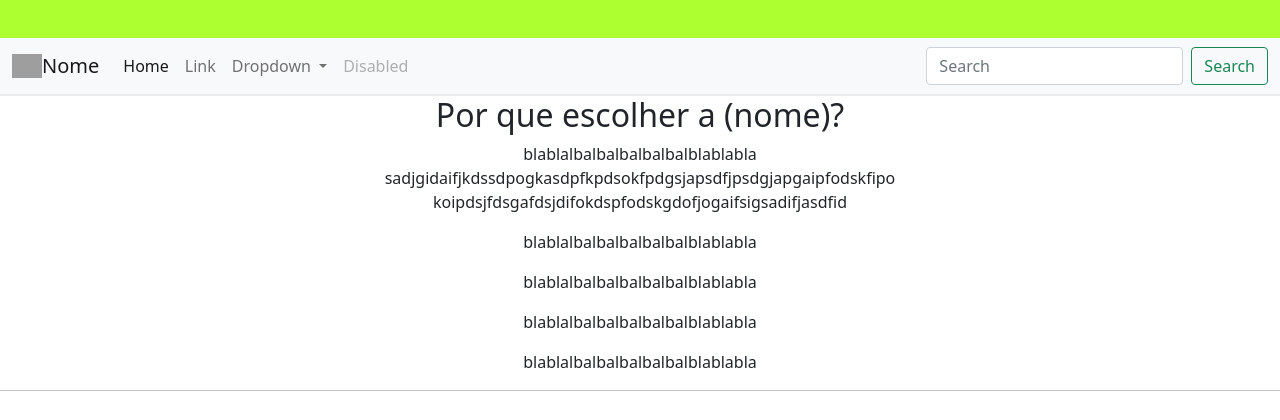
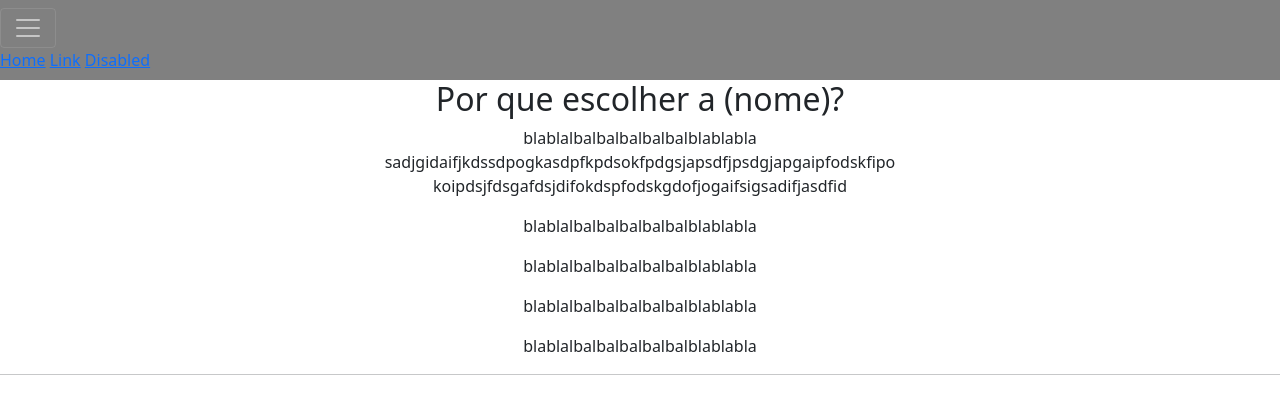
Before and after one commit to Mekkyaku/Confeitaria, a PHP site: page / in a window 1280 px wide. Shown: the top 420 px of the page. Run offline with PHP 8.4, Linux system fonts and the light colour scheme; grey boxes are pictures that could not be loaded.

Commit message:
Add files via upload

```diff
--- a/index.html
+++ b/index.html
@@ -11,45 +11,34 @@
     </head>
 
     <body>
-        <div class="head">
-            <nav class="navbar navbar-expand-lg navbar-light bg-light">
-                <div class="container-fluid">
-                    <img src="https://i.pinimg.com/280x280_RS/d2/d8/a1/d2d8a19deabeda88f35aafae9d3ec0b6.jpg" alt="" width="30" height="24">
-                    <a class="navbar-brand" href="home.html">Nome</a>
-                    <button class="navbar-toggler" type="button" data-bs-toggle="collapse" data-bs-target="#navbarSupportedContent" aria-controls="navbarSupportedContent" aria-expanded="false" aria-label="Toggle navigation">
-                        <span class="navbar-toggler-icon"></span>
-                    </button>
-                    <div class="collapse navbar-collapse" id="navbarSupportedContent">
-                        <ul class="navbar-nav me-auto mb-2 mb-lg-0">
-                        <li class="nav-item">
-                            <a class="nav-link active" aria-current="page" href="#">Home</a>
-                        </li>
-                        <li class="nav-item">
-                            <a class="nav-link" href="#">Link</a>
-                        </li>
-                        <li class="nav-item dropdown">
-                            <a class="nav-link dropdown-toggle" href="#" id="navbarDropdown" role="button" data-bs-toggle="dropdown" aria-expanded="false">
-                            Dropdown
-                            </a>
-                            <ul class="dropdown-menu" aria-labelledby="navbarDropdown">
-                            <li><a class="dropdown-item" href="#">Action</a></li>
-                            <li><a class="dropdown-item" href="#">Another action</a></li>
-                            <li><hr class="dropdown-divider"></li>
-                            <li><a class="dropdown-item" href="#">Something else here</a></li>
-                            </ul>
-                        </li>
-                        <li class="nav-item">
-                            <a class="nav-link disabled">Disabled</a>
-                        </li>
-                        </ul>
-                        <form class="d-flex">
-                        <input class="form-control me-2" type="search" placeholder="Search" aria-label="Search">
-                        <button class="btn btn-outline-success" type="submit">Search</button>
-                        </form>
-                    </div>
+        <div class="collapse" id="navbarToggleExternalContent">
+            <div style="background-color: white;">
+              <h5 id="textonavbar">Confeitaria Alima</h5>
+              <span class="text-muted">Juntos desde 2004</span>
+            </div>
+          </div>
+          <nav class="navbar navbar-dark" style="background-color: grey;">
+            <div class="botoesnavbar">
+              <button class="navbar-toggler" type="button" data-bs-toggle="collapse" data-bs-target="#navbarToggleExternalContent" aria-controls="navbarToggleExternalContent" aria-expanded="false" aria-label="Toggle navigation">
+                <span class="navbar-toggler-icon"></span>
+              </button>
+
+              <div>
+                <tr>
+                  <td>
+                    <a href="#">Home</a>
+                  </td>
+                  <td>
+                    <a href="#">Link</a>
+                  </td>
+                  <td>
+                    <a href="#">Disabled</a>
+                  </td>
+                </tr>
                 </div>
-              </nav>
-        </div>
+
+            </div>
+          </nav>
 
         <div id="porq">
 
--- a/style.css
+++ b/style.css
@@ -16,3 +16,25 @@ div.head{
     max-width: 40%;
     word-wrap: break-word;
 }
+
+#navbar {
+    background-color: white;
+}
+
+#textonavbar {
+    color: black;
+}
+
+.bg-dark p-4{
+    background-color: white;
+}
+
+#botaonavbar {
+    background-color: white;
+    border: 1 solid black;
+}
+
+.botoesnavbar{
+    display: block;
+    float:none;
+}
```
Also changed, not shown: confeitaria alima (1).png (added).
